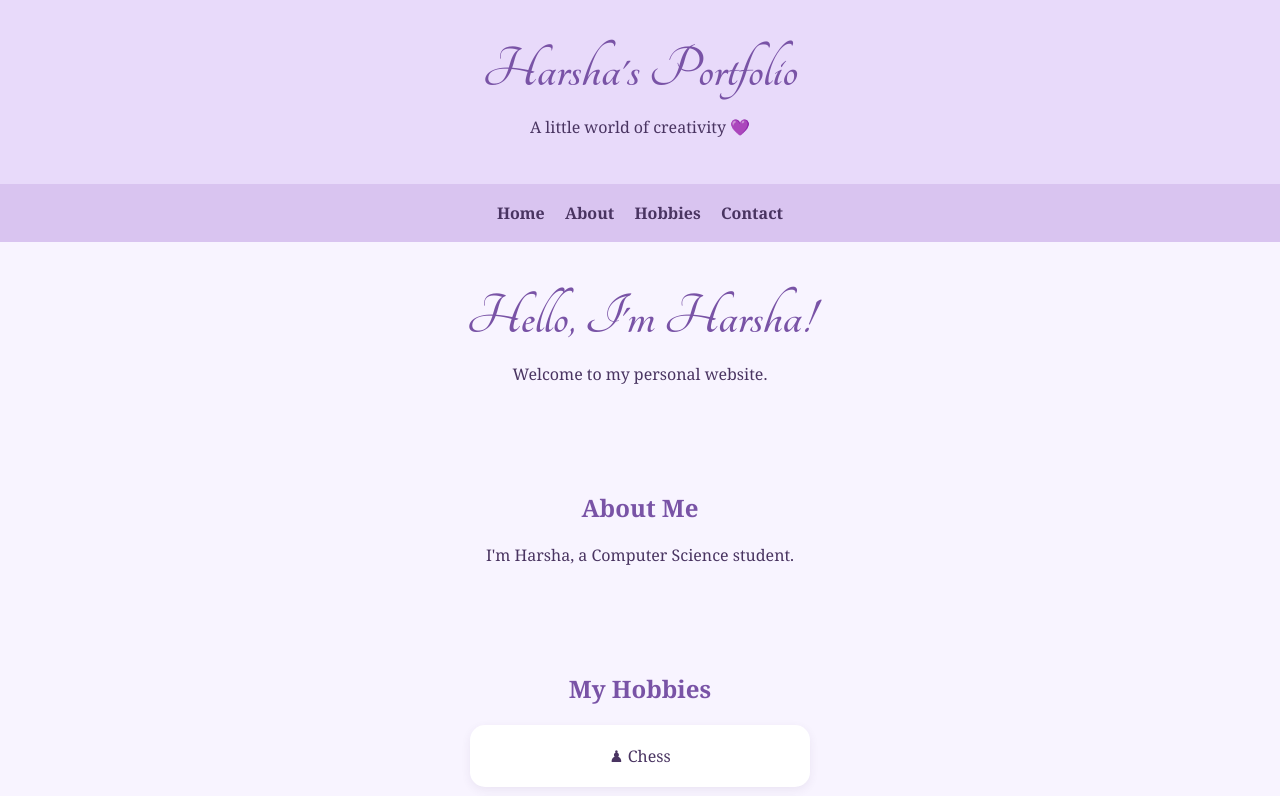
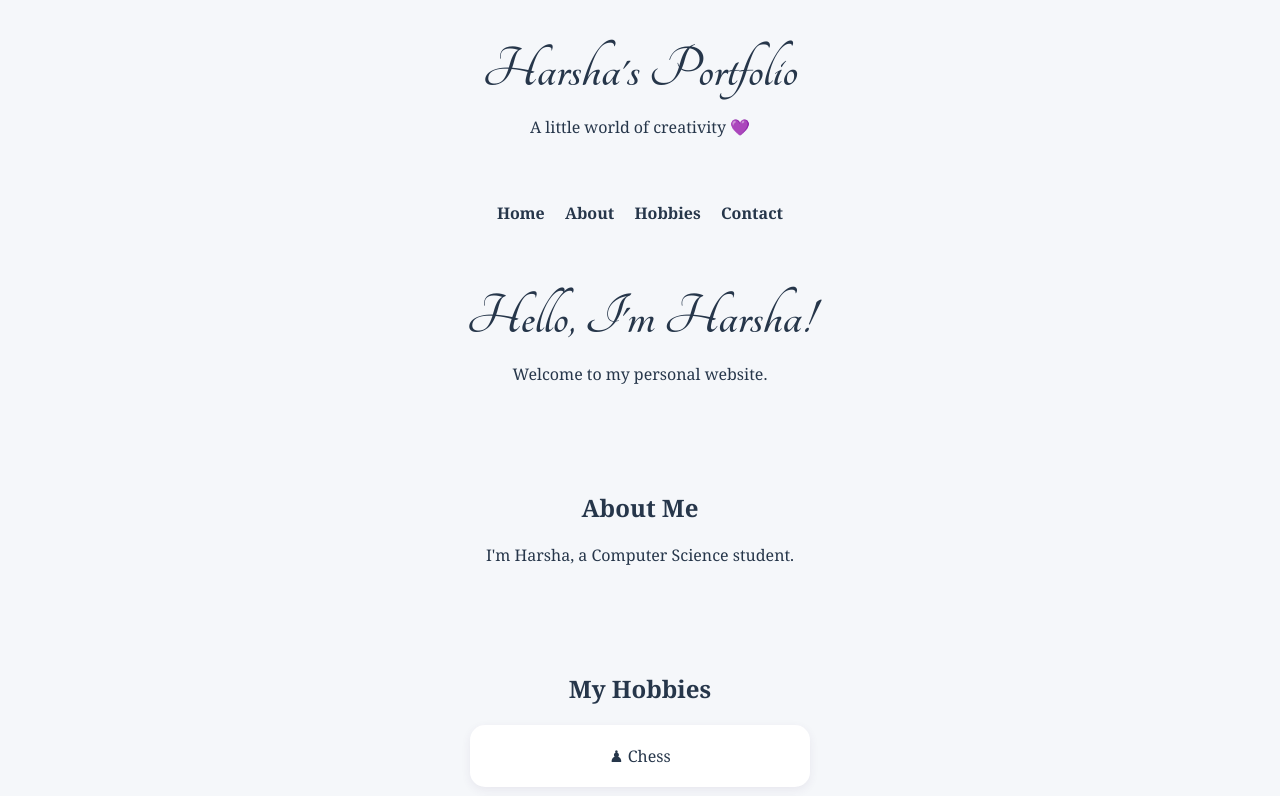
Before and after one commit to harsha-portfolio1/harsha-portfolio, a plain HTML site: page index.html in a window 1280 px wide. Shown: the top 796 px of the page. Drawn offline with Linux system fonts and the light colour scheme.

Commit message:
Update index.html

```diff
--- a/index.html
+++ b/index.html
@@ -21,39 +21,39 @@
         }
 
         body {
-            background: #f8f4ff;
-            color: #493461;
+            background: #F5F7FA;
+            color: #26364A;
             font-family: Georgia, serif;
             text-align: center;
             margin: 0;
         }
 
         header {
-            background: #e8dafa;
+            background: #F5F7FA;
             padding: 30px 15px;
         }
 
         h1 {
-            color: #7953a6;
+            color: #26364A;
             font-family: 'Tangerine', cursive;
             font-size: 60px;
             margin: 10px;
         }
 
         nav {
-            background: #d9c4f0;
+            background:#F5F7FA ;
             padding: 18px;
         }
 
         nav a {
-            color: #493461;
+            color: #26364A;
             text-decoration: none;
             margin: 8px;
             font-weight: bold;
         }
 
         nav a:hover {
-            color: #9567c5;
+            color: #26364A;
         }
 
         section {
@@ -61,7 +61,7 @@
         }
 
         h2 {
-            color: #7953a6;
+            color: #26364A;
         }
 
         .card {
```
